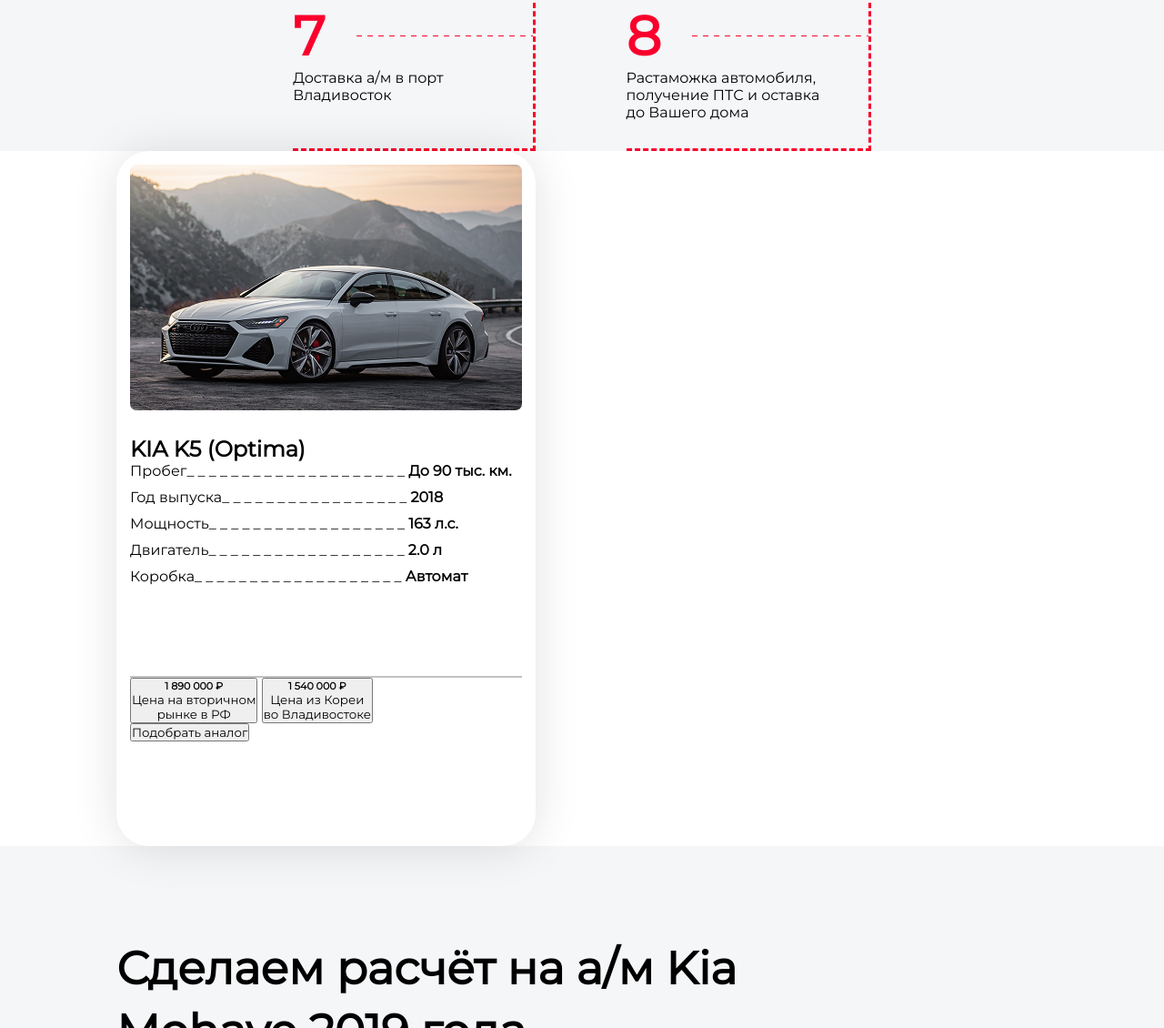
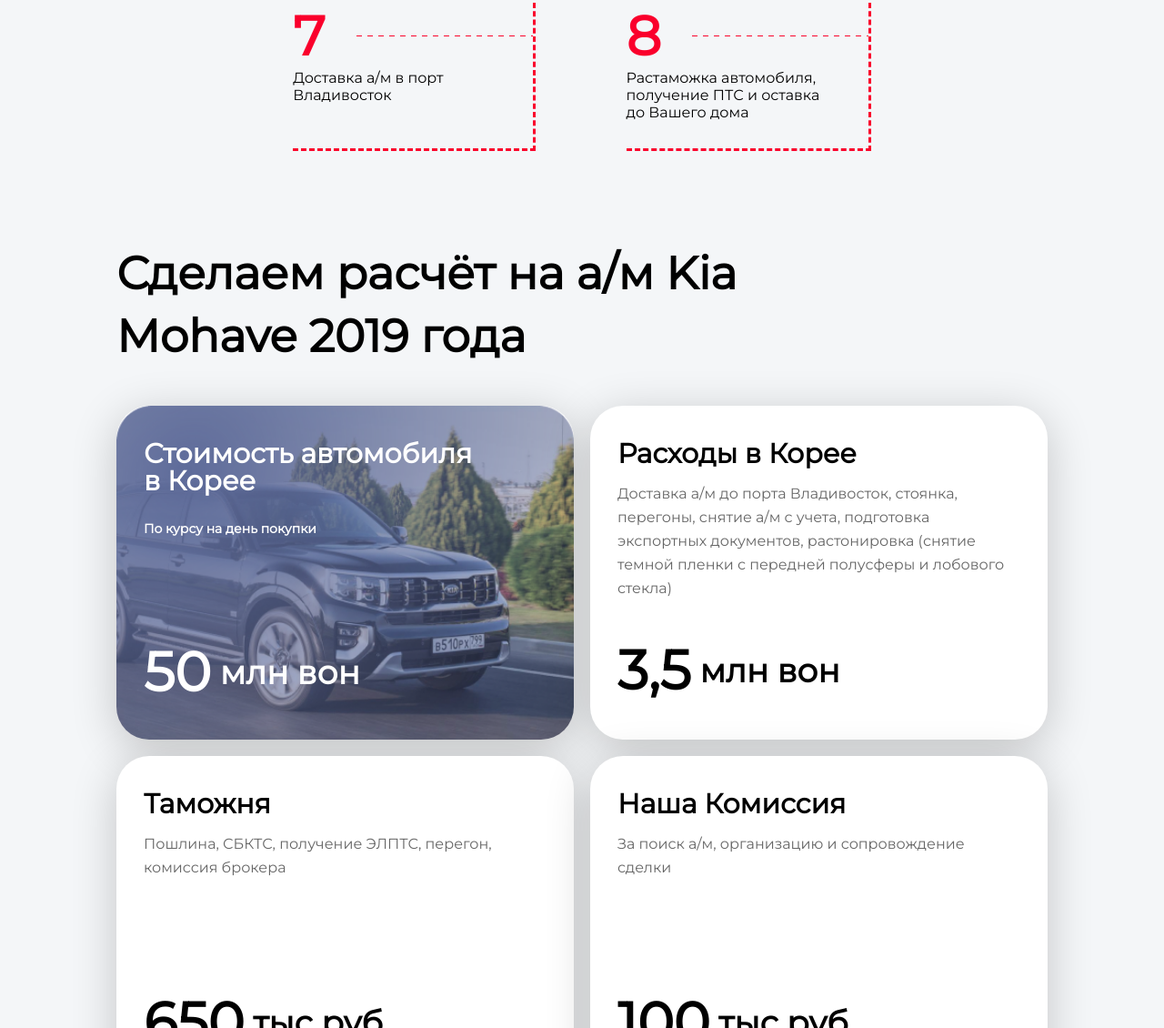
Before and after one commit to HTML-CSS-Dev/imtihon, a plain HTML site: page index.html in a window 1280 px wide. Shown: the part 1544-2674 px from the top of the page at 91% size. Drawn offline with Linux system fonts and the light colour scheme.

Commit message:
new webpage

```diff
--- a/index.html
+++ b/index.html
@@ -152,58 +152,8 @@
 </article>
 </section>
 
+<!-- popular cars -->
 
-
-<!-- popular cars -->
-<section>
-<article class="popular-cars">
-<div class="container">
-<div class="popular-cars__wrapper">
-<div class="popular-cars__cards">
-<img class="kia-k5-img" src="./assets/img/kia-k5.png" alt="kia k5 silver">
-
-<div class="popular-cars__cards__info">
-
-<h5 class="popular-cars__cards__info__title">KIA K5 (Optima)</h5>
-
-<ul class="popular-cars__cards__info__details">
-<li class="popular-cars__cards__info__details__items">Пробег<span class="underline-dashed">_ _ _ _ _ _ _ _ _ _ _ _ _ _ _ _ _ _ _ _ </span><b class="cars-details">До 90 тыс. км.</b></li>
-<li class="popular-cars__cards__info__details__items">Год выпуска<span class="underline-dashed">_ _ _ _ _ _ _ _ _ _ _ _ _ _ _ _ _  </span><b class="cars-details">2018</b></li>
-<li class="popular-cars__cards__info__details__items">Мощность<span class="underline-dashed">_ _ _ _ _ _ _ _ _ _ _ _ _ _ _ _ _ _  </span><b class="cars-details">163 л.с.</b></li>
-<li class="popular-cars__cards__info__details__items">Двигатель<span class="underline-dashed">_ _ _ _ _ _ _ _ _ _ _ _ _ _ _ _ _ _  </span><b class="cars-details">2.0 л</b></li>
-<li class="popular-cars__cards__info__details__items">Коробка<span class="underline-dashed">_ _ _ _ _ _ _ _ _ _ _ _ _ _ _ _ _ _ _  </span><b class="cars-details">Автомат</b></li>
-</ul>
-
-<hr id="horizontal-rule">
-
-<div class="popular-cars__cards__info__prize-buttons">
-<button class="rusiian-prize-btn">
-<h5>1 890 000 ₽</h5>
-<p>Цена на вторичном<br>
-рынке в РФ</p>
-</button>
-
-<button class="korean-prize-btn">
-<h5>1 540 000 ₽</h5>
-<p>
-Цена из Кореи<br>
-во Владивостоке
-</p>
-</button>
-
-</div>
-
-<button class="choose-analogue">Подобрать аналог</button>
-</div>
-</div>
-
-<!-- <div class="popular-cars__cards"></div>
-
-<div class="popular-cars__cards"></div> -->
-</div>
-</div>
-</article>
-</section>
  <!-- section + speed-calculation -->
 <section>
 <article class="speed-calculation">
```
